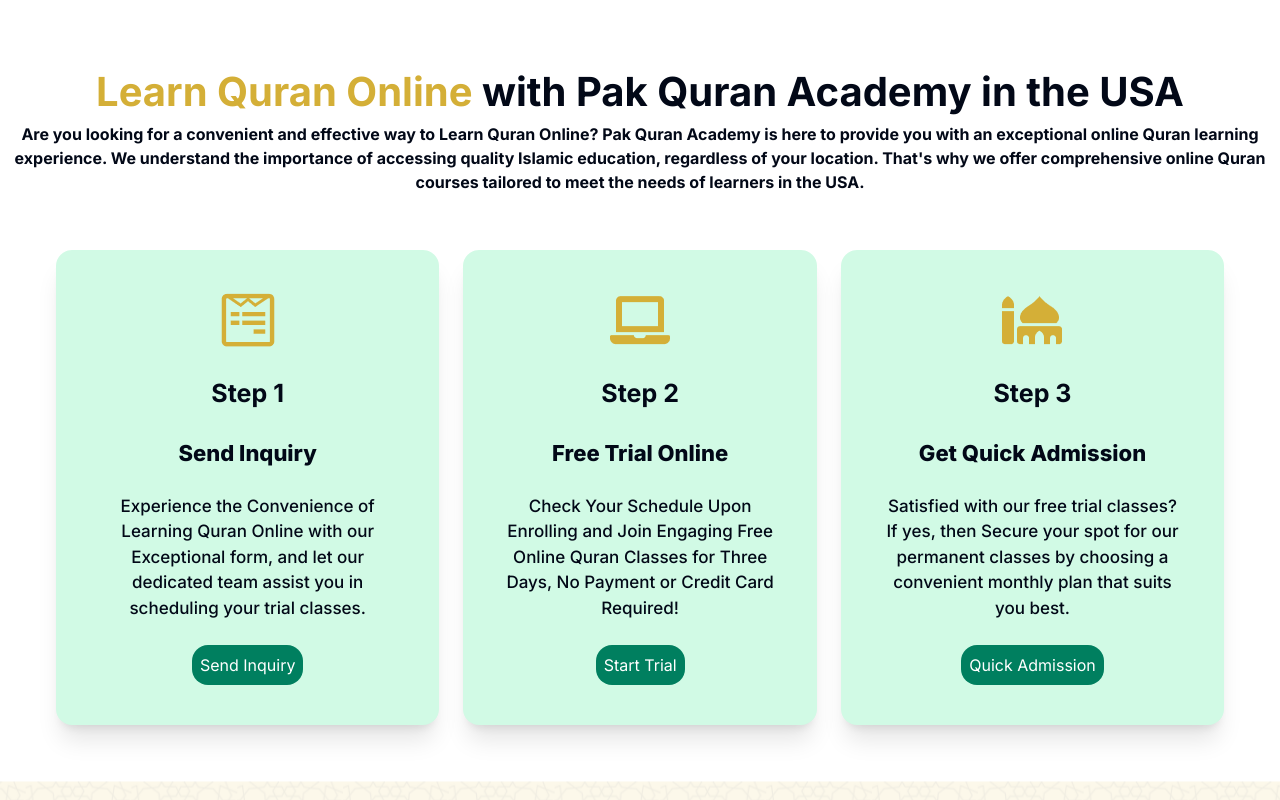
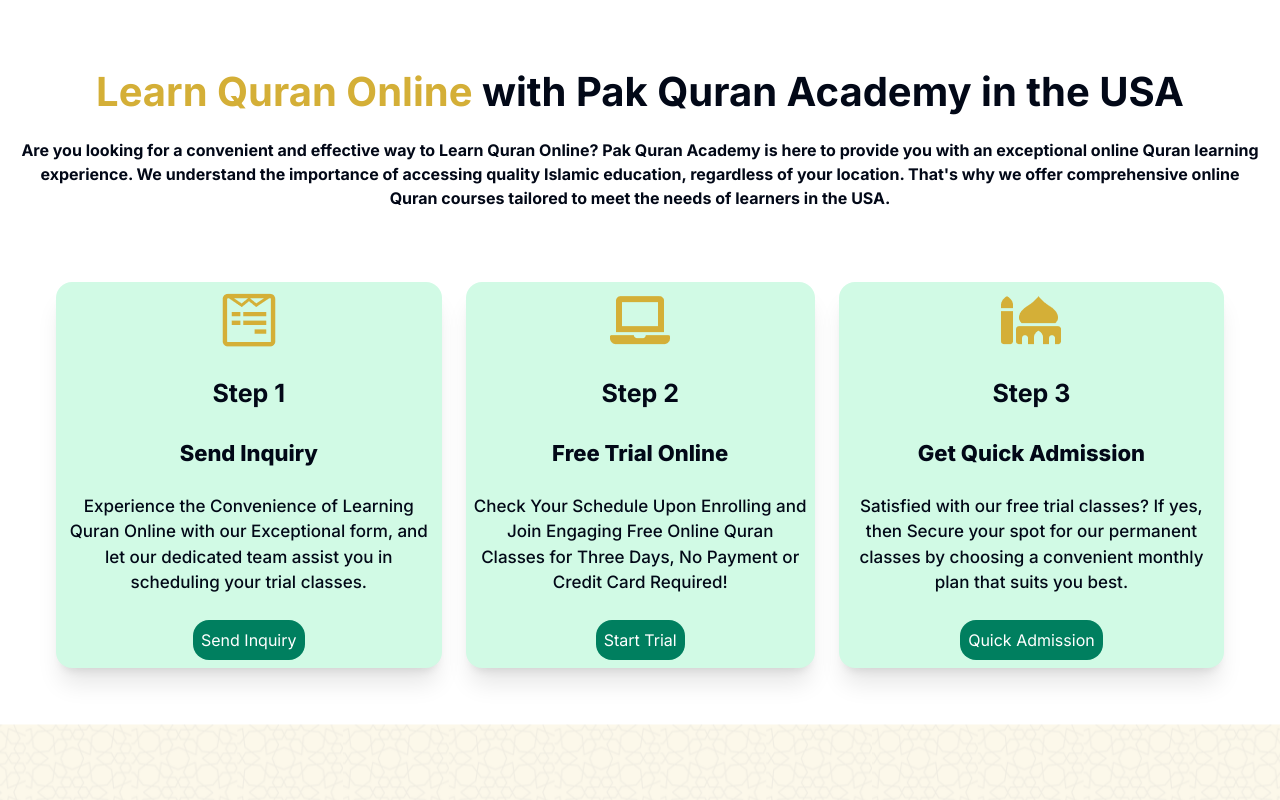
Before and after one commit to azkarullhassan/new-quran-project, a Next.js app: page / in a window 1280 px wide. Shown: the part 1020-1820 px from the top of the page. Built offline with nearby package versions, Linux system fonts and the light colour scheme.

Commit message:
first commit

```diff
--- a/components/First.tsx
+++ b/components/First.tsx
@@ -7,13 +7,13 @@
       <main className='mx-auto max-w-7xl text-center'>
             <div className='pt-24'>
             <h1 className='font-bold text-[40px]'> <span className='text-[#D4AF37]'>Learn Quran Online</span> with Pak Quran Academy in the USA</h1>
-            <p className='font-bold text-[16px]'>Are you looking for a convenient and effective way to Learn Quran Online? Pak Quran Academy is here to provide you with an exceptional online Quran learning
+            <p className='font-bold text-[16px] p-4'>Are you looking for a convenient and effective way to Learn Quran Online? Pak Quran Academy is here to provide you with an exceptional online Quran learning
              experience. We understand the importance of accessing quality Islamic education, regardless of your location. That&apos;s why we offer comprehensive online Quran courses
             tailored to meet the needs of learners in the USA.</p>
 
             </div>
             <div className='flex md:flex-row flex-col gap-6 p-14'>
-               <div className='shadow-xl p-10 rounded-2xl flex flex-col items-center gap-6  bg-emerald-100'>
+               <div className='shadow-xl p-2 rounded-2xl flex flex-col items-center gap-6  bg-emerald-100'>
                 <Image src="/images/svg2.png" alt=""  width={60} height={60}/>
                 <h2 className='font-bold text-[25px]'>Step 1</h2>
                 <h1 className='font-extrabold text-[22px]'>Send Inquiry</h1>
@@ -26,7 +26,7 @@
             </button>
                </div>
 
-               <div className='shadow-xl p-10 rounded-2xl flex flex-col items-center gap-6  bg-emerald-100'>
+               <div className='shadow-xl p-2 rounded-2xl flex flex-col items-center gap-6  bg-emerald-100'>
                 <Image src="/images/SVG1.png" alt=""  width={60} height={60}/>
                 <h2 className='font-bold text-[25px]'>Step 2</h2>
                 <h1 className='font-extrabold text-[22px]'>Free Trial Online</h1>
@@ -39,7 +39,7 @@
             </button>
                </div>
 
-               <div className='shadow-xl p-10 rounded-2xl flex flex-col items-center gap-6 bg-emerald-100'>
+               <div className='shadow-xl p-2 rounded-2xl flex flex-col items-center gap-6 bg-emerald-100'>
                 <Image src="/images/SVG.png" alt="" width={60} height={60}/>
                 <h2 className='font-bold text-[25px]'>Step 3</h2>
                 <h1 className='font-extrabold text-[22px]'>Get Quick Admission</h1>
--- a/components/Six.tsx
+++ b/components/Six.tsx
@@ -2,7 +2,7 @@
 
 const Six = () => {
   return (
-    <section className='w-full py-16'>
+    <section className='w-full py-16 p-4'>
       <main className='mx-auto max-w-7xl'>
         {/* main-div */}
         <div className='w-full'>
```
